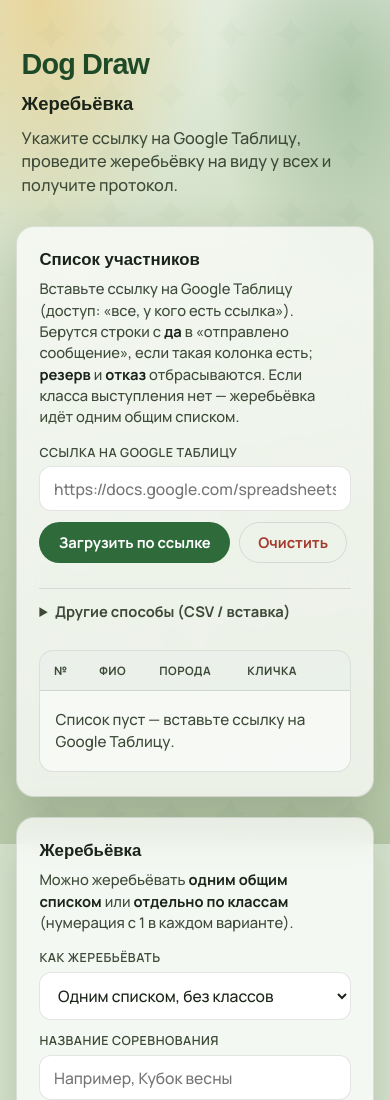
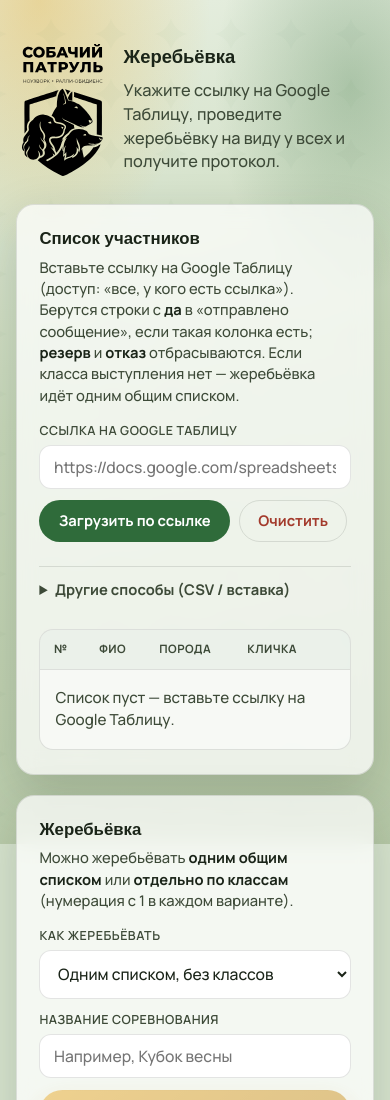
Before and after one commit to Pyatachkovna/dog-draw, a plain HTML site: page index.html in a window 390 px wide. Shown: the top 1100 px of the page. Drawn offline with Linux system fonts and the light colour scheme; a web font is replaced by a local one.

Commit message:
Добавить логотип «Собачий патруль» в шапку и на экран жеребьёвки.
Co-authored-by: Cursor <cursoragent@cursor.com>

```diff
--- a/index.html
+++ b/index.html
@@ -10,18 +10,20 @@
       href="https://fonts.googleapis.com/css2?family=Manrope:wght@500;600;700;800&family=Unbounded:wght@600;700&display=swap"
       rel="stylesheet"
     />
-    <link rel="stylesheet" href="styles.css?v=20260901-4" />
+    <link rel="stylesheet" href="styles.css?v=20261115-1" />
   </head>
   <body>
     <div class="bg" aria-hidden="true"></div>
 
     <main class="shell">
       <header class="brand">
-        <p class="brand__mark">Dog Draw</p>
-        <h1 class="brand__title">Жеребьёвка</h1>
-        <p class="brand__lead">
-          Укажите ссылку на Google Таблицу, проведите жеребьёвку на виду у всех и получите протокол.
-        </p>
+        <img class="brand__logo" src="logo-main.svg" alt="Собачий патруль" />
+        <div class="brand__text">
+          <h1 class="brand__title">Жеребьёвка</h1>
+          <p class="brand__lead">
+            Укажите ссылку на Google Таблицу, проведите жеребьёвку на виду у всех и получите протокол.
+          </p>
+        </div>
       </header>
 
       <section class="panel" aria-labelledby="import-heading">
@@ -142,6 +144,7 @@
 
     <div id="draw-stage" class="draw-stage" hidden aria-live="assertive">
       <div class="draw-stage__card">
+        <img class="draw-stage__logo" src="logo-main.svg" alt="Собачий патруль" />
         <p class="draw-stage__badge">Идёт жеребьёвка</p>
         <p class="draw-stage__class" id="draw-class"></p>
         <p class="draw-stage__progress" id="draw-progress">Готовим номера…</p>
--- a/styles.css
+++ b/styles.css
@@ -74,17 +74,17 @@ body.is-drawing {
 }
 
 .brand {
+  display: flex;
+  align-items: center;
+  gap: 1.25rem;
   padding: 0.25rem 0.35rem 0.5rem;
   animation: rise 0.7s ease both;
 }
 
-.brand__mark {
-  margin: 0 0 0.35rem;
-  font-family: var(--display);
-  font-size: clamp(1.8rem, 5vw, 2.6rem);
-  font-weight: 700;
-  letter-spacing: -0.03em;
-  color: var(--leaf-deep);
+.brand__logo {
+  height: 168px;
+  width: auto;
+  flex: none;
 }
 
 .brand__title {
@@ -448,6 +448,12 @@ body.is-drawing {
   text-align: center;
 }
 
+.draw-stage__logo {
+  height: 92px;
+  width: auto;
+  margin: 0 auto 0.85rem;
+}
+
 .draw-stage__badge {
   display: inline-flex;
   align-items: center;
@@ -630,6 +636,14 @@ body.is-drawing {
 }
 
 @media (max-width: 780px) {
+  .brand {
+    align-items: flex-start;
+  }
+
+  .brand__logo {
+    height: 132px;
+  }
+
   .controls {
     flex-direction: column;
     align-items: stretch;
@@ -677,6 +691,10 @@ body.is-drawing {
     margin-bottom: 0.5rem;
   }
 
+  .brand__logo {
+    height: 120px;
+  }
+
   .panel--protocol {
     display: block !important;
     box-shadow: none;
```
Also changed, not shown: logo-main.svg (added).
